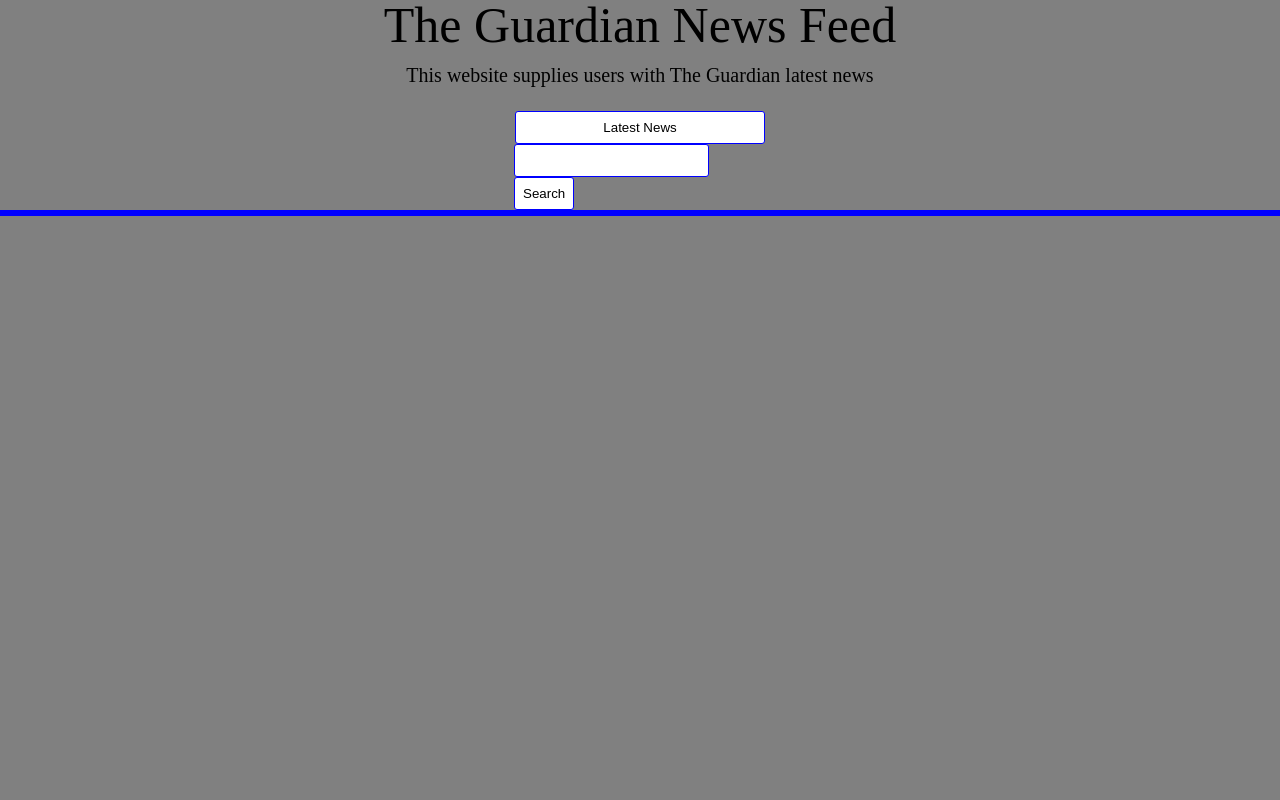
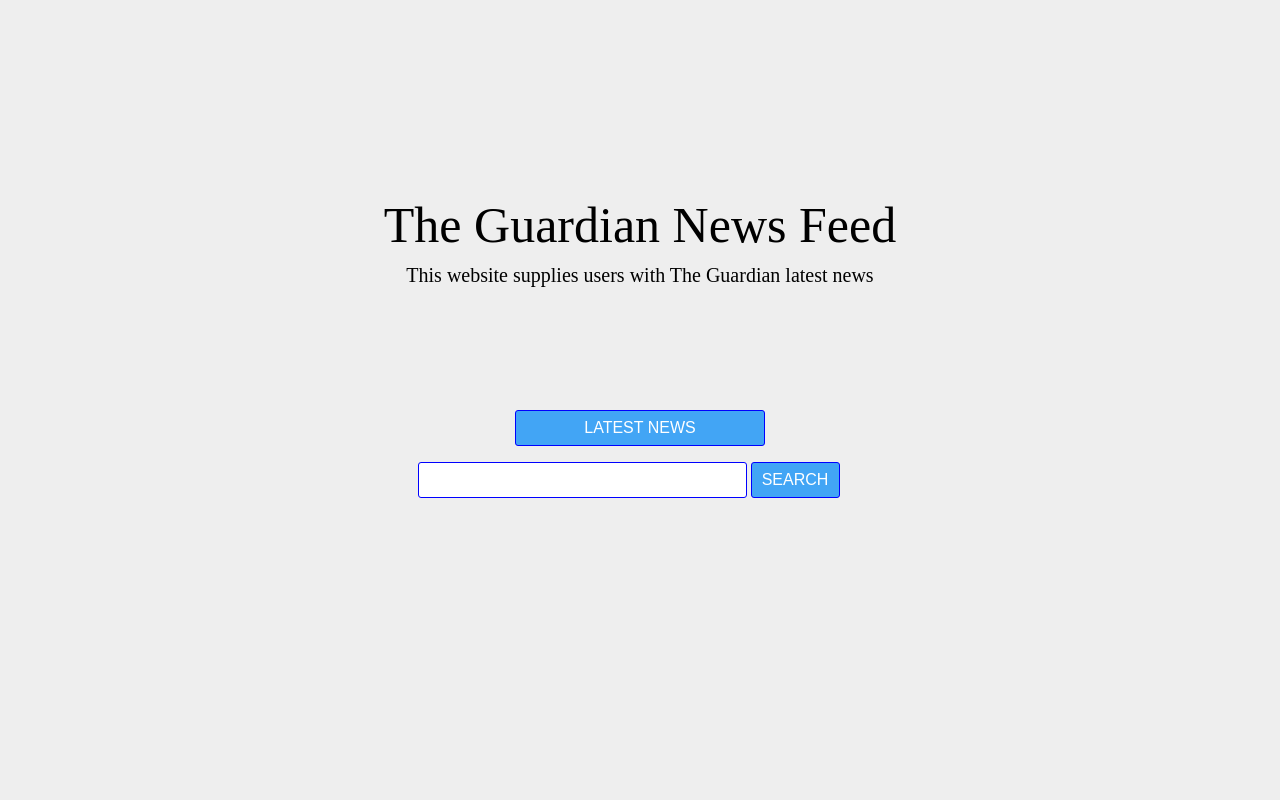
Before and after one commit to FACN1/week5-D-REEM-TEAM, a website: page public/index.html in a window 1280 px wide. Shown: the top 800 px of the page. Drawn offline with Linux system fonts and the light colour scheme.

Commit message:
Implement some new CSS styles on client side

```diff
--- a/public/css/main.css
+++ b/public/css/main.css
@@ -45,7 +45,8 @@
 /* after reset */
 
 body {
-  background-color: gray;
+  background-color: #EEEEEE;
+	font-size: 14px;
 }
 
 h1 {
@@ -53,25 +54,35 @@
   font-size: 50px;
   margin-bottom: 15px;
 }
+main {
+	height: 100vh;
+}
+header {
+	min-height: 25vh;
+	margin-top: 25vh;
+}
 
 p {
   text-align: center;
   font-size: 20px;
 }
 #latestButton {
-  margin: 0 auto;
-  width: 250px;
+	margin: 0 auto;
+	width: 250px;
   margin-top: 10px;
+  display: block;
+  margin-bottom: 16px;
 }
 
 #inputSection {
   margin: 0 auto;
-  width: 252px;
+  max-width: 445px;
 }
 
 
 .news-results {
   border: 3px solid blue;
+	box-sizing: border-box;
   width: 100%;
   text-align: center;
 }
@@ -79,20 +90,27 @@
 .headLineLi {
   text-align: center;
   border: 3px solid red;
+	box-sizing: border-box;
   color: pink;
   width: 100%;
 }
 
 input {
-  border: 1px blue solid;
+	border: 1px blue solid;
   border-radius: 3px;
   padding: 8px;
+  font-size: 1rem;
+  width: 70%;
 }
 button {
-  padding: 8px;
-  background: white;
+	padding: 8px;
+  background: #42A5F5;
   border: 1px solid blue;
   border-radius: 3px;
+  text-transform: uppercase;
+  font-size: 1rem;
+  color: white;
+  width: 20%;
 }
 body > button {
   margin: 0 auto;
@@ -100,7 +118,7 @@
   display: block;
 }
 
-@media (max-width: 1024px) {
+/*@media (max-width: 1024px) {
 	body {
 		padding: 16px 40px 16px 16px;
 	}
@@ -110,4 +128,4 @@
     padding: 50px;
   }
 
-}
+}*/
--- a/public/index.html
+++ b/public/index.html
@@ -7,10 +7,13 @@
     <title>D-REEM-TEAM</title>
   </head>
   <body>
-
+    <main>
+      <header>
         <h1>The Guardian News Feed</h1>
         <p>This website supplies users with The Guardian latest news</p>
-    <br>
+
+      </header>
+      <div class="">
         <button type="button" name="button" id="latestButton"> Latest News </button>
 
         <form id="inputSection">
@@ -19,6 +22,9 @@
           <button type="submit" name="submit" id="submitButton">Search</button>
 
         </form>
+
+      </div>
+    </main>
 
     <section id="newsSection" class="news-results">
         <ul></ul>
```
Lines whose indentation alone changed are shown as unchanged.
